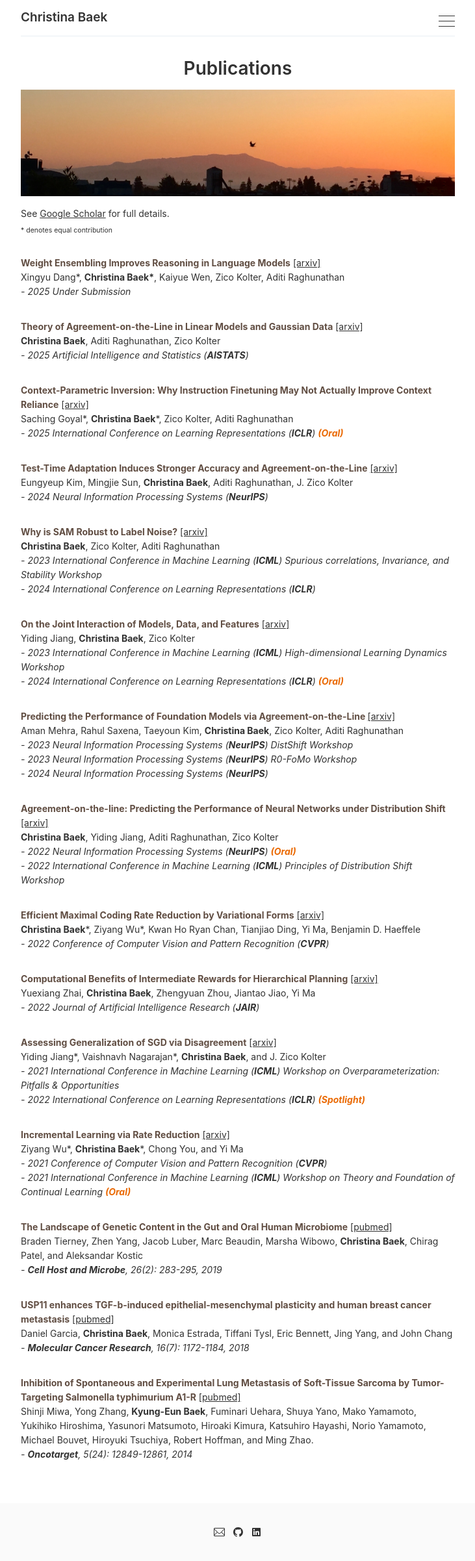
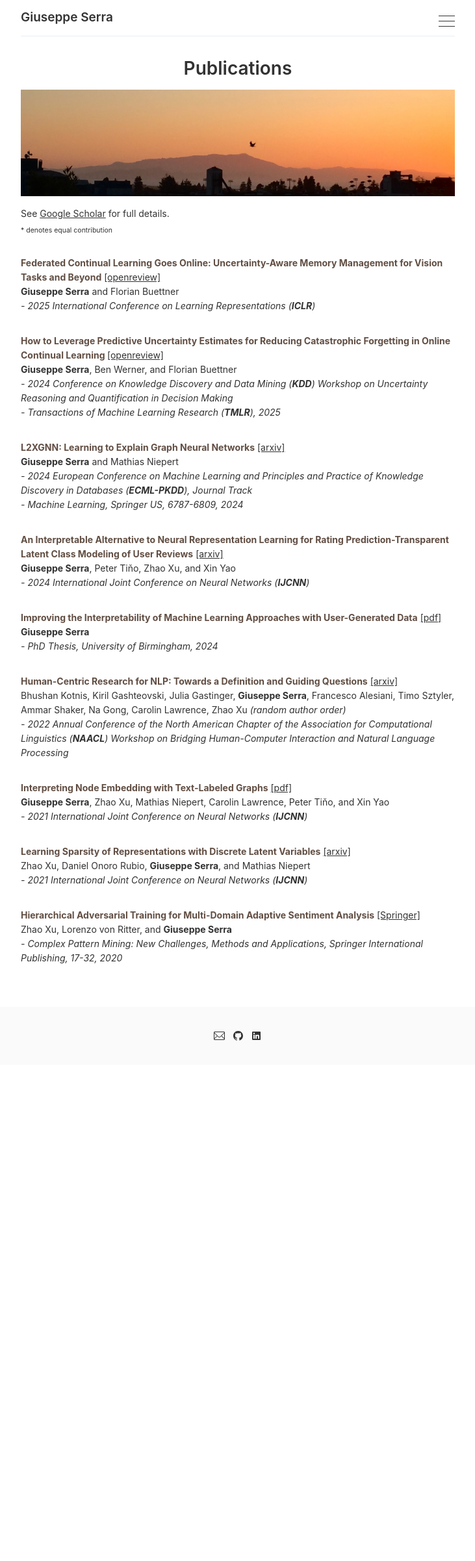
Before and after one commit to GiuseppeSerra93/giuseppeserra93.github.io, a Jekyll site: the page built from _pages/publications.md, in a window 1280 px wide. Shown: the whole page at 65% size, without its empty margins (274-1005 px from the left). Built offline with Jekyll 4.4.1, drawn with Linux system fonts in a browser that asks for light colours; after the commit the page ends 1639 px from its top, so only the background shows below that.

Commit message:
upload content

```diff
--- a/Gemfile
+++ b/Gemfile
@@ -1,6 +1,7 @@
 source 'https://rubygems.org'
 
-gem 'bundler'
+gem 'bundler', '~> 2.0'
 gem 'jekyll', '~> 4.0'
 gem 'jekyll-paginate'
 gem 'jekyll-tagging'
+gem 'ffi', '>= 1.15.5'
--- a/_config.yml
+++ b/_config.yml
@@ -6,13 +6,13 @@
 # 'jekyll serve'. If you change this file, please restart the server process.
 
 # Site settings
-title:       Christina Baek
-email:       'ke.baek@berkeley.edu'
+title:       Giuseppe Serra
+email:       'serra@med.uni-frankfurt.de'
 description: ''
 baseurl:     '' # The subpath of your site, e.g. /blog
-url:         kebaek.gihub.io # The base hostname & protocol for your site
-github:      https://github.com/kebaek
-linkedin: https://www.linkedin.com/in/christina-baek/
+url:         https://GiuseppeSerra93.github.io # The base hostname & protocol for your site
+github:      https://github.com/GiuseppeSerra93
+linkedin:    https://www.linkedin.com/in/giuseppe-serra-a70261120/
 
 markdown:  kramdown
 permalink: pretty
--- a/_pages/publications.md
+++ b/_pages/publications.md
@@ -4,69 +4,39 @@ title: Publications
 navigation: Publications
 image: '/images/pages/publications.jpg'
 ---
-See [Google Scholar](https://scholar.google.com/citations?user=8jVzL_YAAAAJ&hl=en) for full details.<br/>
+See [Google Scholar](https://scholar.google.com/citations?user=okTZ0VgAAAAJ&hl=en) for full details.<br/>
 <sub> * denotes equal contribution </sub>
 
-**<span style="color:#614e43">Weight Ensembling Improves Reasoning in Language Models</span>**
-[\[arxiv\]](https://arxiv.org/abs/2504.10478)<br/> Xingyu Dang\*, **Christina Baek\***, Kaiyue Wen, Zico Kolter, Aditi Raghunathan <br/>
-<em> - 2025 Under Submission </em> <br/>
+**<span style="color:#614e43"> Federated Continual Learning Goes Online: Uncertainty-Aware Memory Management for Vision Tasks and Beyond</span>**
+[\[openreview\]](https://openreview.net/forum?id=f65RuQgVlp)<br/> **Giuseppe Serra** and Florian Buettner <br/>
+<em>  - 2025 International Conference on Learning Representations (**ICLR**) <br/>
 
-**<span style="color:#614e43">Theory of Agreement-on-the-Line in Linear Models and Gaussian Data</span>**
-[\[arxiv\]](https://kebaek.github.io/data/Agreement_theory_AISTATS.pdf)<br/> **Christina Baek**, Aditi Raghunathan, Zico Kolter <br/>
-<em> - 2025 Artificial Intelligence and Statistics (**AISTATS**)</em> <br/>
+**<span style="color:#614e43"> How to Leverage Predictive Uncertainty Estimates for Reducing Catastrophic Forgetting in Online Continual Learning </span>**
+[\[openreview\]](https://openreview.net/forum?id=dczXe0S1oL)<br/> **Giuseppe Serra**, Ben Werner, and Florian Buettner <br/>
+<em>  - 2024 Conference on Knowledge Discovery and Data Mining (**KDD**) Workshop on Uncertainty Reasoning and Quantification in Decision Making <br/>
+<em>  - Transactions of Machine Learning Research (**TMLR**), 2025 <br/>
 
-**<span style="color:#614e43">Context-Parametric Inversion: Why Instruction Finetuning May Not Actually Improve Context Reliance</span>**
-[\[arxiv\]](https://arxiv.org/abs/2410.10796)<br/> Saching Goyal\*, **Christina Baek**\*, Zico Kolter, Aditi Raghunathan <br/>
-<em>  - 2025 International Conference on Learning Representations (**ICLR**) <span style="color:#ea6a05">**(Oral)** </span> </em> <br/>
+**<span style="color:#614e43"> L2XGNN: Learning to Explain Graph Neural Networks</span>**
+[\[arxiv\]](https://arxiv.org/abs/2209.14402)<br/> **Giuseppe Serra** and Mathias Niepert <br/>
+<em> - 2024 European Conference on Machine Learning and Principles and Practice of Knowledge Discovery in Databases (**ECML-PKDD**), Journal Track <br/>
+<em> - Machine Learning, Springer US, 6787-6809, 2024 </em>
 
-**<span style="color:#614e43">Test-Time Adaptation Induces Stronger Accuracy and Agreement-on-the-Line</span>**
-[\[arxiv\]](https://arxiv.org/abs/2310.04941)<br/> Eungyeup Kim, Mingjie Sun, **Christina Baek**, Aditi Raghunathan, J. Zico Kolter <br/>
-<em> - 2024 Neural Information Processing Systems (**NeurIPS**) <br/>
+**<span style="color:#614e43">An Interpretable Alternative to Neural Representation Learning for Rating Prediction-Transparent Latent Class Modeling of User Reviews</span>**
+[\[arxiv\]](https://arxiv.org/abs/2407.00063)  <br/> **Giuseppe Serra**, Peter Tiňo, Zhao Xu, and Xin Yao <br/> <em> - 2024 International Joint Conference on Neural Networks (**IJCNN**)</em>
 
-**<span style="color:#614e43"> Why is SAM Robust to Label Noise?</span>**
-[\[arxiv\]](https://arxiv.org/abs/2405.03676)<br/> **Christina Baek**, Zico Kolter, Aditi Raghunathan <br/>
-<em>  - 2023 International Conference in Machine Learning (**ICML**) Spurious correlations, Invariance, and Stability Workshop <br/>
-<em>  - 2024 International Conference on Learning Representations (**ICLR**) </em> <br/>
+**<span style="color:#614e43">Improving the Interpretability of Machine Learning Approaches with User-Generated Data</span>**
+[\[pdf\]](https://etheses.bham.ac.uk/id/eprint/14933/13/Serra2024PhD.pdf)<br/> **Giuseppe Serra** <br/>
+<em> - PhD Thesis, University of Birmingham, 2024
 
-**<span style="color:#614e43"> On the Joint Interaction of Models, Data, and Features</span>**
-[\[arxiv\]](https://arxiv.org/abs/2306.04793)<br/> Yiding Jiang, **Christina Baek**, Zico Kolter <br/>
-<em>  - 2023 International Conference in Machine Learning (**ICML**) High-dimensional Learning Dynamics Workshop <br/>
-<em>  - 2024 International Conference on Learning Representations (**ICLR**) <span style="color:#ea6a05">**(Oral)** </span></em> <br/>
+**<span style="color:#614e43">Human-Centric Research for NLP: Towards a Definition and Guiding Questions</span>**
+[\[arxiv\]](https://arxiv.org/abs/2207.04447)  <br/> Bhushan Kotnis, Kiril Gashteovski, Julia Gastinger, **Giuseppe Serra**, Francesco Alesiani, Timo Sztyler, Ammar Shaker, Na Gong, Carolin Lawrence, Zhao Xu *(random author order)* <br/>
+<em> - 2022 Annual Conference of the North American Chapter of the Association for Computational Linguistics (**NAACL**) Workshop on Bridging Human-Computer Interaction and Natural Language Processing
 
-**<span style="color:#614e43"> Predicting the Performance of Foundation Models via Agreement-on-the-Line </span>**
-[\[arxiv\]](https://openreview.net/forum?id=wMWU5kl21R)<br/> Aman Mehra, Rahul Saxena, Taeyoun Kim, **Christina Baek**, Zico Kolter, Aditi Raghunathan <br/>
-<em>  - 2023 Neural Information Processing Systems (**NeurIPS**) DistShift Workshop <br/>
-<em>  - 2023 Neural Information Processing Systems (**NeurIPS**) R0-FoMo Workshop <br/>
-<em>  - 2024 Neural Information Processing Systems (**NeurIPS**) <br/>
+**<span style="color:#614e43">Interpreting Node Embedding with Text-Labeled Graphs</span>**
+[\[pdf\]](https://pure-oai.bham.ac.uk/ws/files/155192273/2021068743.pdf)  <br/> **Giuseppe Serra**, Zhao Xu, Mathias Niepert, Carolin Lawrence, Peter Tiňo, and Xin Yao <br/> <em> - 2021 International Joint Conference on Neural Networks (**IJCNN**)</em>
 
-**<span style="color:#614e43"> Agreement-on-the-line: Predicting the Performance of Neural Networks under Distribution Shift</span>**
-[\[arxiv\]](https://arxiv.org/abs/2206.13089)<br/> **Christina Baek**, Yiding Jiang, Aditi Raghunathan, Zico Kolter <br/>
-<em> - 2022 Neural Information Processing Systems (**NeurIPS**) <span style="color:#ea6a05">**(Oral)**  </span></em> <br/>
-<em> - 2022 International Conference in Machine Learning (**ICML**) Principles of Distribution Shift Workshop  </em>
+**<span style="color:#614e43">Learning Sparsity of Representations with Discrete Latent Variables</span>**
+[\[arxiv\]](https://pubmed.ncbi.nlm.nih.gov/29724812/)  <br/> Zhao Xu, Daniel Onoro Rubio, **Giuseppe Serra**, and Mathias Niepert <br/> <em> - 2021 International Joint Conference on Neural Networks (**IJCNN**)</em>
 
-**<span style="color:#614e43">Efficient Maximal Coding Rate Reduction by Variational Forms</span>**
-[\[arxiv\]](https://arxiv.org/abs/2204.00077) <br/> **Christina Baek**\*, Ziyang Wu\*, Kwan Ho Ryan Chan, Tianjiao Ding, Yi Ma, Benjamin D. Haeffele <br/>
-<em> - 2022 Conference of Computer Vision and Pattern Recognition (**CVPR**)  </em>
-
-**<span style="color:#614e43">Computational Benefits of Intermediate Rewards for Hierarchical Planning</span>**
-[\[arxiv\]](https://arxiv.org/abs/2107.03961) <br/> Yuexiang Zhai, **Christina Baek**, Zhengyuan Zhou, Jiantao Jiao, Yi Ma <br/>
-<em> - 2022 Journal of Artificial Intelligence Research (**JAIR**) </em>
-
-**<span style="color:#614e43">Assessing Generalization of SGD via Disagreement</span>**
-[\[arxiv\]](https://arxiv.org/abs/2106.13799)<br/> Yiding Jiang\*, Vaishnavh Nagarajan\*, **Christina Baek**, and J. Zico Kolter <br/>
-<em> - 2021 International Conference in Machine Learning (**ICML**) Workshop on Overparameterization: Pitfalls & Opportunities </em> <br/>
-<em> - 2022 International Conference on Learning Representations (**ICLR**) <span style="color:#ea6a05">**(Spotlight)** </span></em> <br/>
-
-**<span style="color:#614e43">Incremental Learning via Rate Reduction</span>**
-[\[arxiv\]](https://arxiv.org/abs/2011.14593)  <br/> Ziyang Wu\*, **Christina Baek**\*, Chong You, and Yi Ma <br/>
-<em> - 2021 Conference of Computer Vision and Pattern Recognition (**CVPR**) </em> <br/>
-<em> - 2021 International Conference in Machine Learning (**ICML**) Workshop on Theory and Foundation of Continual Learning <span style="color:#ea6a05"> **(Oral)** </span> </em>
-
-**<span style="color:#614e43">The Landscape of Genetic Content in the Gut and Oral Human Microbiome</span>**
-[\[pubmed\]](https://pubmed.ncbi.nlm.nih.gov/31415755/)  <br/> Braden Tierney, Zhen Yang, Jacob Luber, Marc Beaudin, Marsha Wibowo, **Christina Baek**, Chirag Patel, and Aleksandar Kostic <br/> <em> - **Cell Host and Microbe**, 26(2): 283-295, 2019</em>
-
-**<span style="color:#614e43">USP11 enhances TGF-b-induced epithelial-mesenchymal plasticity and human breast cancer metastasis</span>**
-[\[pubmed\]](https://pubmed.ncbi.nlm.nih.gov/29724812/)  <br/> Daniel Garcia, **Christina Baek**, Monica Estrada, Tiffani Tysl, Eric Bennett, Jing Yang, and John Chang <br/> <em> - **Molecular Cancer Research**, 16(7): 1172-1184, 2018</em>
-
-**<span style="color:#614e43">Inhibition of Spontaneous and Experimental Lung Metastasis of Soft-Tissue Sarcoma by Tumor-Targeting Salmonella typhimurium A1-R</span>**
-[\[pubmed\]](https://pubmed.ncbi.nlm.nih.gov/25528763/)<br/> Shinji Miwa, Yong Zhang, **Kyung-Eun Baek**, Fuminari Uehara, Shuya Yano, Mako Yamamoto, Yukihiko Hiroshima, Yasunori Matsumoto, Hiroaki Kimura, Katsuhiro Hayashi, Norio Yamamoto, Michael Bouvet, Hiroyuki Tsuchiya, Robert Hoffman, and Ming Zhao. <br/> <em> - **Oncotarget**, 5(24): 12849-12861, 2014</em>
+**<span style="color:#614e43">Hierarchical Adversarial Training for Multi-Domain Adaptive Sentiment Analysis</span>**
+[\[Springer\]](https://link.springer.com/chapter/10.1007/978-3-030-36617-9_2)<br/> Zhao Xu, Lorenzo von Ritter, and **Giuseppe Serra**<br/> <em> - Complex Pattern Mining: New Challenges, Methods and Applications, Springer International Publishing, 17-32, 2020</em>
--- a/_sass/components/__all.scss
+++ b/_sass/components/__all.scss
@@ -15,3 +15,4 @@
 @import 'embed';
 @import 'social-nav';
 @import 'footer';
+@import 'dark-mode';
--- /dev/null
+++ b/_sass/components/_dark-mode.scss
@@ -0,0 +1,17 @@
+// *------------------------------------*\
+// Components
+// *------------------------------------*/
+
+body.dark-mode {
+  background-color: #121212;
+  color: #ffffff;
+}
+
+.dark-mode a {
+  color: #90caf9;
+}
+
+/* Example element override */
+.dark-mode header {
+  background-color: #1e1e1e;
+}
--- a/admin/config.yml
+++ b/admin/config.yml
@@ -1,6 +1,6 @@
 backend:
   name: github
-  repo: kebaek.github.io # Path to your Github repository
+  repo: GiuseppeSerra93.github.io # Path to your Github repository
   branch: master # Branch to update (master by default)
 
 media_folder: "images" # Folder where user uploaded files should go
```
Also changed, not shown: _pages/about.md (+6 -6 lines), _pages/teaching.md (deleted, +0 -24 lines), Gemfile.lock, images/pages/IMG_4270.jpeg (deleted), images/pages/profile-picture.jpg (added), 2 other files.
